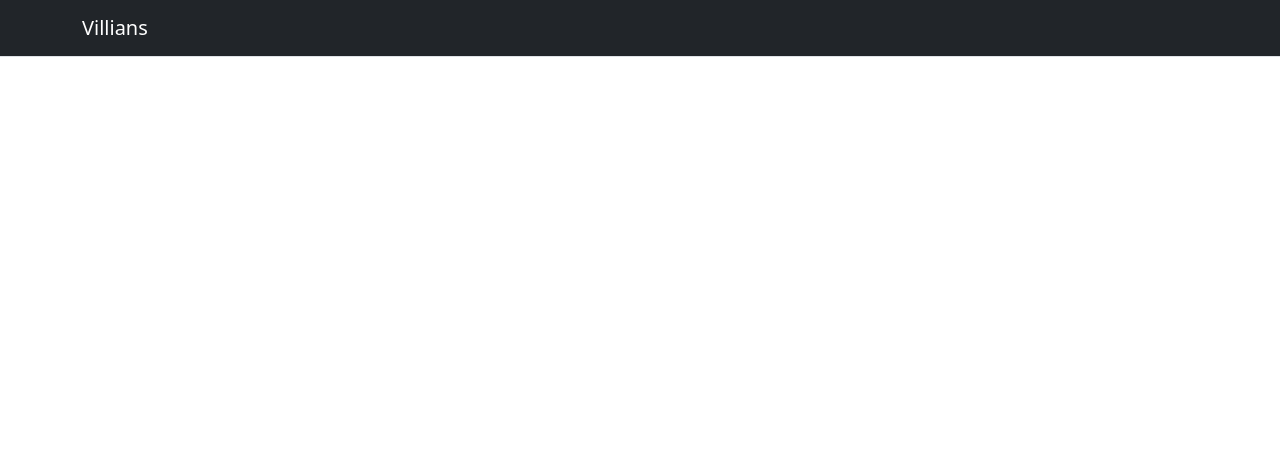
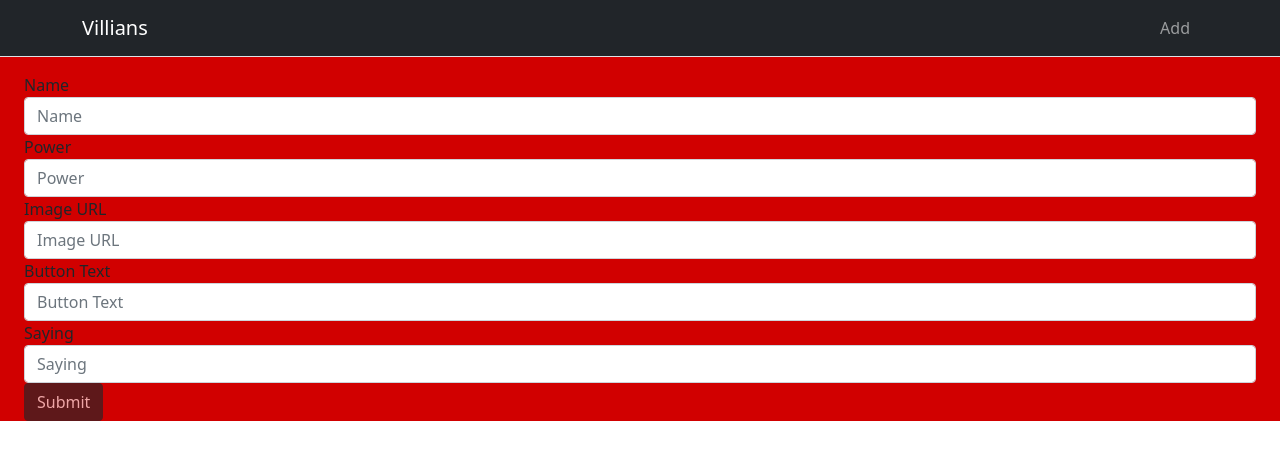
Before and after one commit to OsborneSupremacy/Villians, an Angular app in the folder ClientApp/: page /Add in a window 1280 px wide. Before the commit this address led to /. Shown: the top 460 px of the page. Built offline with nearby package versions, Linux system fonts and the light colour scheme.

Commit message:
add component working

```diff
--- a/ClientApp/src/app/app-routing.module.ts
+++ b/ClientApp/src/app/app-routing.module.ts
@@ -1,11 +1,16 @@
 import { NgModule } from '@angular/core';
 import { RouterModule, Routes } from '@angular/router';
 import { VillianSelectorComponent } from './villian-selector/villian-selector.component';
+import { VillianAddComponent } from './villian-add/villian-add.component';
 
 const routes: Routes = [
   {
     path: '',
     component: VillianSelectorComponent
+  },
+  {
+    path: 'Add',
+    component: VillianAddComponent
   }
 ];
 
--- a/ClientApp/src/app/data-service.ts
+++ b/ClientApp/src/app/data-service.ts
@@ -15,7 +15,6 @@ export class DataService {
   }
 
   public get = <T>(subUrl: string, validConsumer: Function, errorConsumer: Function) => {
-
     return this.http.get<T>(`${this.baseUrl}${subUrl}`)
       .subscribe(
         (result: T) => validConsumer(result),
@@ -23,4 +22,12 @@ export class DataService {
       );
   }
 
+  public post = <TIn, TOut>(subUrl: string, body: TIn, validConsumer: Function, errorConsumer: Function) => {
+    return this.http.post<TOut>(`${this.baseUrl}${subUrl}`, body)
+      .subscribe(
+        (result: TOut) => validConsumer(result),
+        (error) => errorConsumer(error)
+      );
+  }
+
 }
--- a/ClientApp/src/app/nav-menu/nav-menu.component.html
+++ b/ClientApp/src/app/nav-menu/nav-menu.component.html
@@ -12,23 +12,16 @@
         <span class="navbar-toggler-icon"></span>
       </button>
 
-
-      <!--<div class="navbar-collapse collapse d-sm-inline-flex flex-sm-row-reverse"
-           [ngClass]="{ show: isExpanded }">
+      <div class="navbar-collapse collapse d-sm-inline-flex flex-sm-row-reverse" [ngClass]="{ show: isExpanded }">
         <ul class="navbar-nav flex-grow">
           <li class="nav-item"
               [routerLinkActive]="['link-active']"
               [routerLinkActiveOptions]="{ exact: true }">
-            <a class="nav-link text-dark" [routerLink]="['/']">Explore</a>
-          </li>
-          <li class="nav-item" [routerLinkActive]="['link-active']">
-            <a class="nav-link text-dark" [routerLink]="['/userfinder']">Find a User</a>
+            <a class="nav-link" [routerLink]="['/Add']">Add</a>
           </li>
         </ul>
-      </div>-->
+      </div>
     </div>
-
-
 
   </nav>
 </header>
--- a/ClientApp/src/app/nav-menu/nav-menu.component.ts
+++ b/ClientApp/src/app/nav-menu/nav-menu.component.ts
@@ -7,18 +7,20 @@ import { Component, OnInit } from '@angular/core';
 })
 export class NavMenuComponent implements OnInit {
 
-  constructor() { }
+  public isExpanded: boolean;
+
+  constructor() {
+    this.isExpanded = false;
+  }
 
   ngOnInit(): void {
   }
 
-  isExpanded = false;
-
-  collapse() {
+  public collapse() {
     this.isExpanded = false;
   }
 
-  toggle() {
+  public toggle() {
     this.isExpanded = !this.isExpanded;
   }
 
--- /dev/null
+++ b/ClientApp/src/app/villian-add/villian-add.component.html
@@ -0,0 +1,27 @@
+<div class="container-fluid">
+
+  <form novalidate (ngSubmit)="onSubmit(villian)" [formGroup]="villian">
+    <div>
+      <label>Name</label>
+      <input type="text" class="form-control" placeholder="Name" formControlName="name" />
+    </div>
+    <div>
+      <label>Power</label>
+      <input type="text" class="form-control" placeholder="Power" formControlName="powers" />
+    </div>
+    <div>
+      <label>Image URL</label>
+      <input type="text" class="form-control" placeholder="Image URL" formControlName="imageUrl" />
+    </div>
+    <div>
+      <label>Button Text</label>
+      <input type="text" class="form-control" placeholder="Button Text" formControlName="buttonText" />
+    </div>
+    <div>
+      <label>Saying</label>
+      <input type="text" class="form-control" placeholder="Saying" formControlName="saying" />
+    </div>
+    <button type="submit" class="btn btn-dark" [disabled]="villian.invalid">Submit</button>
+  </form>
+
+</div>
--- /dev/null
+++ b/ClientApp/src/app/villian-add/villian-add.component.ts
@@ -0,0 +1,48 @@
+import { Component, OnInit } from '@angular/core';
+import { Router } from '@angular/router';
+import { FormBuilder, FormGroup, Validators } from '@angular/forms';
+import { DataService } from '../data-service';
+import { Villian } from '../villian';
+
+@Component({
+  selector: 'app-villian-add',
+  templateUrl: './villian-add.component.html',
+  styleUrls: ['./villian-add.component.scss']
+})
+export class VillianAddComponent implements OnInit {
+
+  public villian: FormGroup;
+
+  constructor(
+    private fb: FormBuilder,
+    private dataService: DataService,
+    private router: Router
+    ) {
+
+    this.villian = this.fb.group({
+      name: ['', [Validators.required]],
+      powers: ['', [Validators.required]],
+      imageUrl: ['', [Validators.required]],
+      buttonText: ['', [Validators.required]],
+      saying: ['', [Validators.required]],
+    });
+
+  }
+
+  ngOnInit(): void {
+  }
+
+  public onSubmit({ value, valid }: { value: Villian, valid: boolean })
+  {
+    if(!valid) return;
+
+    let onSuccess = (result: Villian) => {
+      this.router.navigate(['/']);
+    };
+
+    let onError = () => { };
+
+    this.dataService.post<Villian, Villian>('api/Villian', value, onSuccess, onError);
+  }
+
+}
```
Also changed, not shown: ClientApp/src/app/app.module.ts (+5 -2 lines), ClientApp/src/app/villian-add/villian-add.component.scss (added), 1 other file (tests, documents, lock files or other folders).
